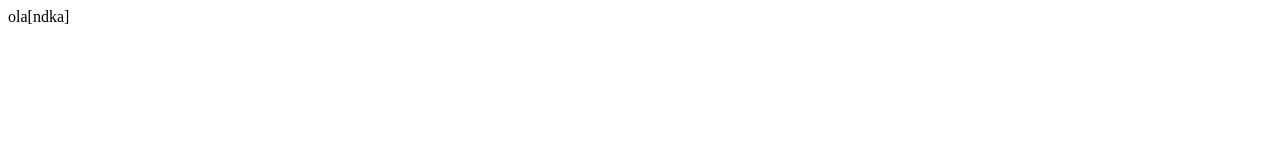
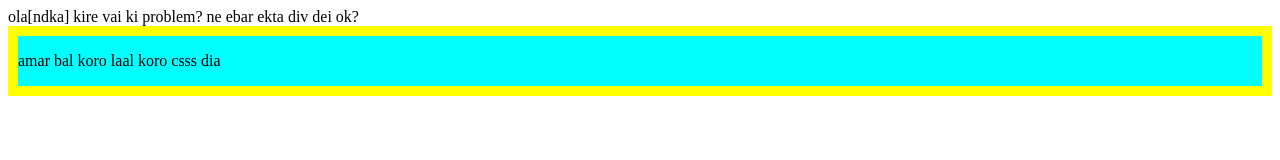
Before and after one commit to MiranIbrahim/Module-3, a plain HTML site: page index.html in a window 1280 px wide. Drawn offline with Linux system fonts and the light colour scheme.

Commit message:
2nd huge update

```diff
--- a/index.html
+++ b/index.html
@@ -4,8 +4,17 @@
     <meta charset="UTF-8">
     <meta name="viewport" content="width=device-width, initial-scale=1.0">
     <title>wowo</title>
+    <link rel="stylesheet" href="style.css">
 </head>
 <body>
     ola[ndka]
+    kire vai ki problem?
+    ne ebar ekta div dei ok?
+    <div>
+        <p>
+            amar bal koro
+            laal koro csss dia
+        </p>
+    </div>
 </body>
 </html>
--- /dev/null
+++ b/style.css
@@ -0,0 +1,4 @@
+div{
+    background-color: aqua;
+    border: 10px solid yellow;
+}
```
